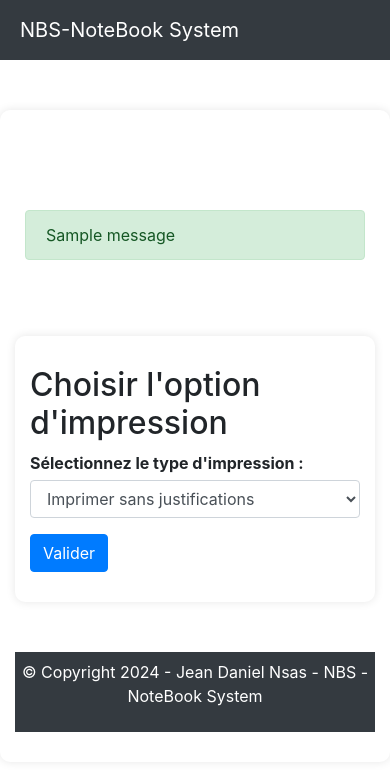
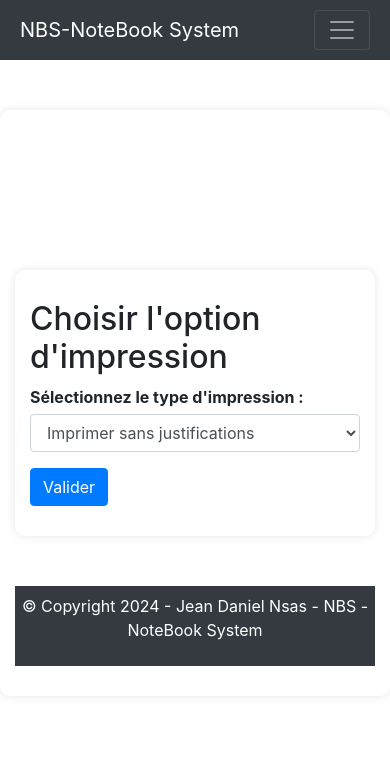
Before and after one commit to Jidanel/notebooksystem, a Django app: template templates/absences/choix_impression.html in a window 390 px wide. Shown: the top 771 px of the page. Run offline with Django 4.2, Linux system fonts and the light colour scheme; the template is opened without the code that fills it, so the values that code supplies are empty; tables that the repository leaves empty hold one stand-in row (values such as "Sample post"); one stand-in notice (Sample message) is shown; some libraries are stand-ins or nearby versions.

Commit message:
responsive

```diff
--- a/templates/base.html
+++ b/templates/base.html
@@ -16,8 +16,11 @@
     <header>
         <nav class="navbar navbar-expand-lg navbar-dark bg-dark">
             <a href="https://notebooksystem.onrender.com" class="navbar-brand">NBS-NoteBook System</a>
+            <button class="navbar-toggler" type="button" data-toggle="collapse" data-target="#navbarNav" aria-controls="navbarNav" aria-expanded="false" aria-label="Toggle navigation">
+                <span class="navbar-toggler-icon"></span>
+            </button>
 
-            <div class="collapse navbar-collapse">
+            <div class="collapse navbar-collapse" id="navbarNav">
                 <ul class="navbar-nav mr-auto">
                     <li class="nav-item">
                         <button class="btn btn-link nav-link" onclick="history.back();">Précédent</button>
@@ -50,8 +53,8 @@
             </div>
         </nav>
         {% if user.is_authenticated %}
-        <div class="welcome-message">
-            Bienvenue {{ user.username }} - {{ user.profilutilisateur.role }}
+        <div class="welcome-message text-center mt-3">
+            Bienvenue {{ user.username }}
         </div>
         {% endif %}
     </header>
@@ -60,7 +63,7 @@
         {% if messages %}
             <div class="messages">
                 {% for message in messages %}
-                    <div class="message {{ message.tags }}">
+                    <div class="alert {{ message.tags }} mt-3" role="alert">
                         {{ message }}
                     </div>
                 {% endfor %}
@@ -70,18 +73,16 @@
         {% block content %}
         {% endblock %}
 
-    <footer class="footer bg-dark text-white text-center py-2">
+    <footer class="footer bg-dark text-white text-center py-2 mt-5">
         <p>&copy; Copyright 2024 - Jean Daniel Nsas - NBS - NoteBook System</p>
     </footer>
     <script>
         setTimeout(function() {
-            var messages = document.querySelectorAll('.messages .message');
+            var messages = document.querySelectorAll('.messages .alert');
             messages.forEach(function(message) {
                 message.style.display = 'none';
             });
         }, 5000); // 5000 ms = 5 secondes
     </script>
-
-
 </body>
 </html>
--- a/templates/departements/menu_gestion_departements.html
+++ b/templates/departements/menu_gestion_departements.html
@@ -3,7 +3,7 @@
 {% block content %}
     {% if user.is_authenticated %}
         <div class="dashboard-container">
-            <h1 class="dashboard-title">Gestion des Enseignants</h1>
+            <h1 class="dashboard-title">Gestion des Departements</h1>
             <div class="menu-grid">
                 {% if user.profilutilisateur.role == 'SG' or user.profilutilisateur.role == 'AP' or user.profilutilisateur.role == 'Admin_' %}
                 <div class="menu-item">
```
Also changed, not shown: 7 other files.
